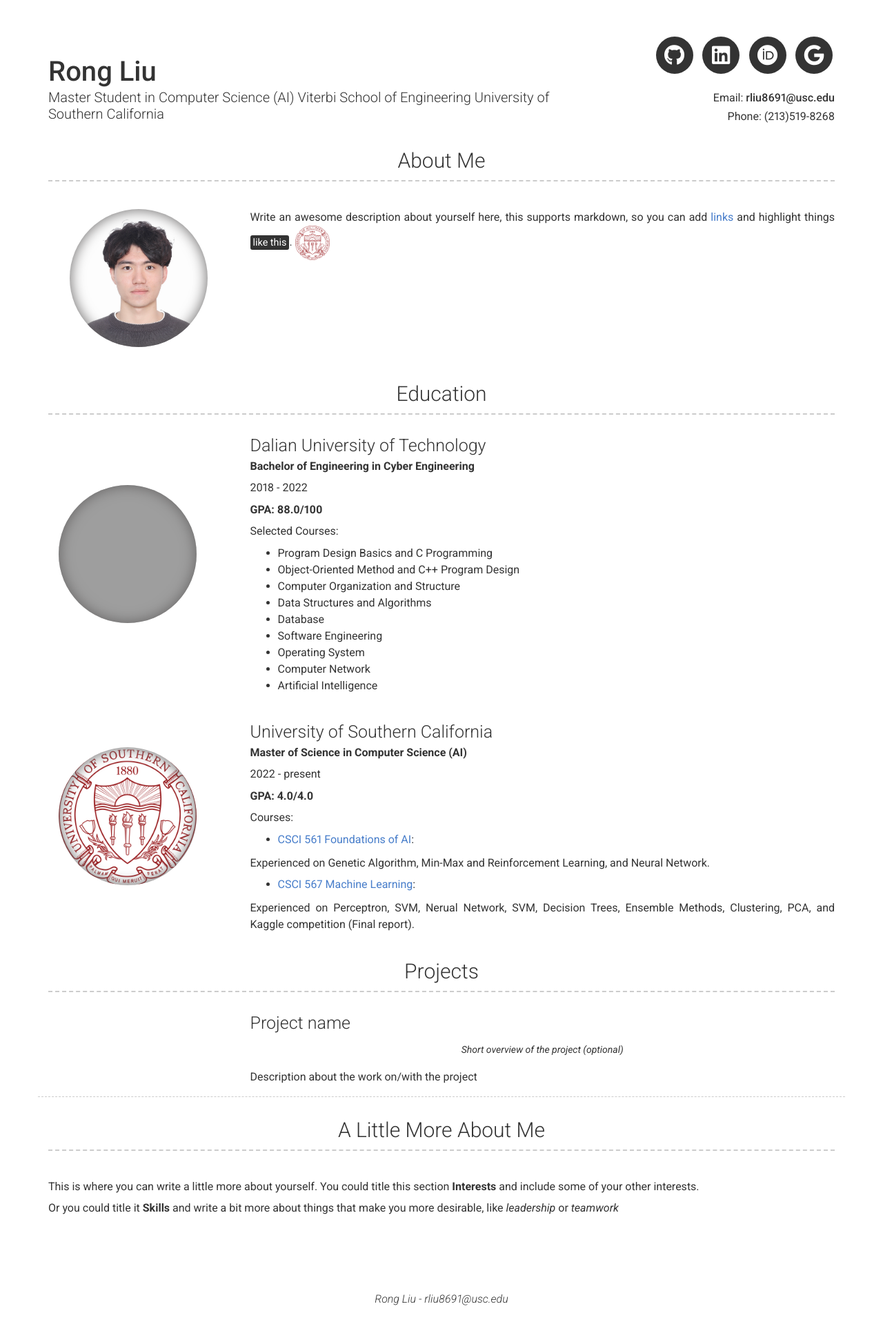
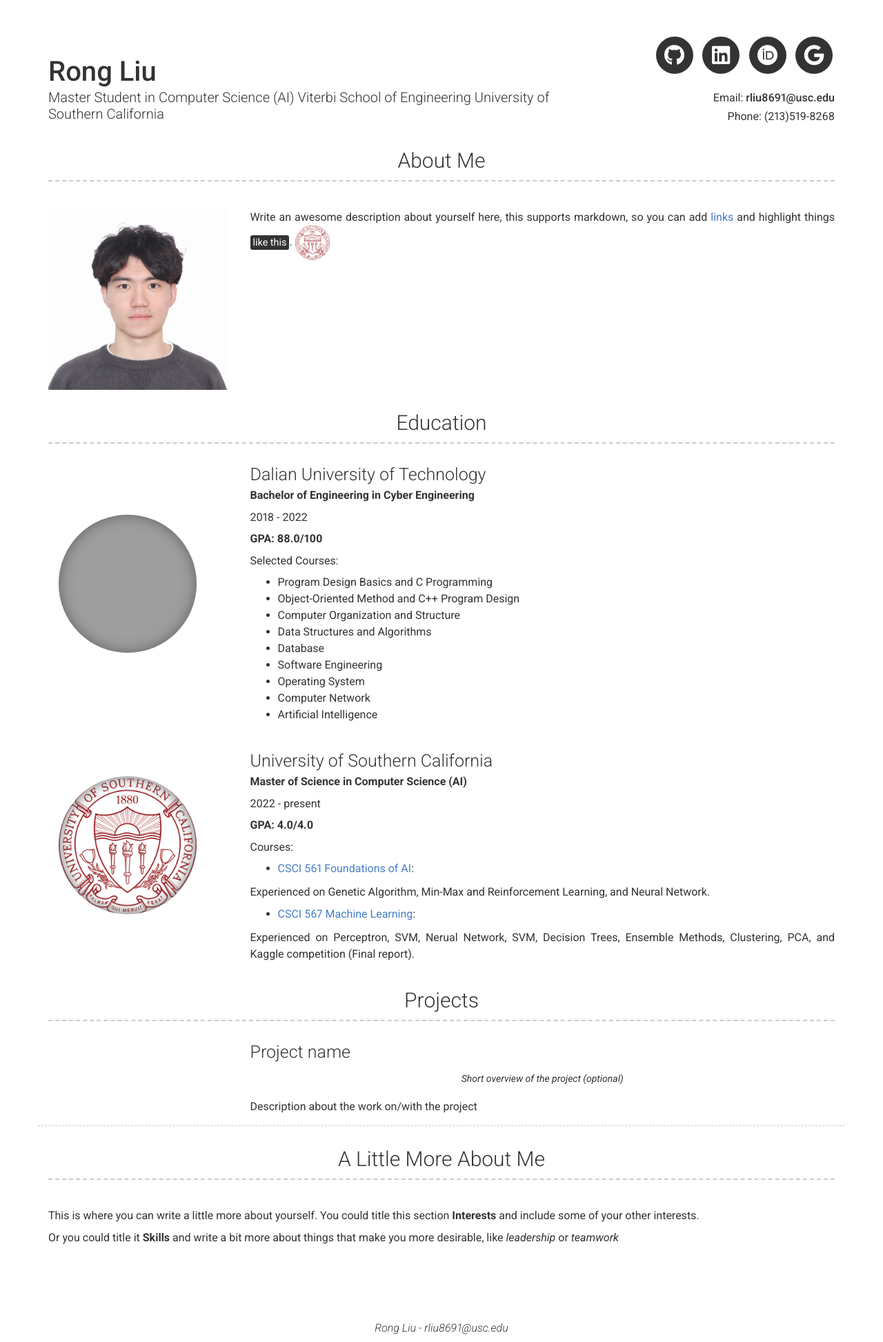
Before and after one commit to RongLiu-Leo/rongliu-leo.github.io, a Jekyll site: the page built from index.md, in a window 1280 px wide. Shown: the whole page at 69% size. Built offline with Jekyll 4.4.1, drawn with Linux system fonts in a browser that asks for light colours; nearby versions of some CDN libraries; before the commit the page ends 1902 px from its top, so only the background shows below that; grey boxes are pictures that could not be loaded.

Commit message:
Update about.html

```diff
--- a/_includes/about.html
+++ b/_includes/about.html
@@ -4,7 +4,9 @@
   <div class="row clearfix">
     {%- if site.about_profile_image -%}
       <div class="col-xs-12 col-sm-4 col-md-3 no-print">
-        <span class="profile-img" style="background-image: url({{ site.about_profile_image | relative_url }})"></span>
+        <!-- <span class="profile-img" style="background-image: url({{ site.about_profile_image | relative_url }})"></span> -->
+        <img src="images/profile.jpg"/>
+
       </div>
     {%- endif -%}
     <div class="{{ 'col-xs-12 ' }}{%- if site.about_profile_image -%}col-sm-8 col-md-9 col-print-12{%- endif -%}">
```
